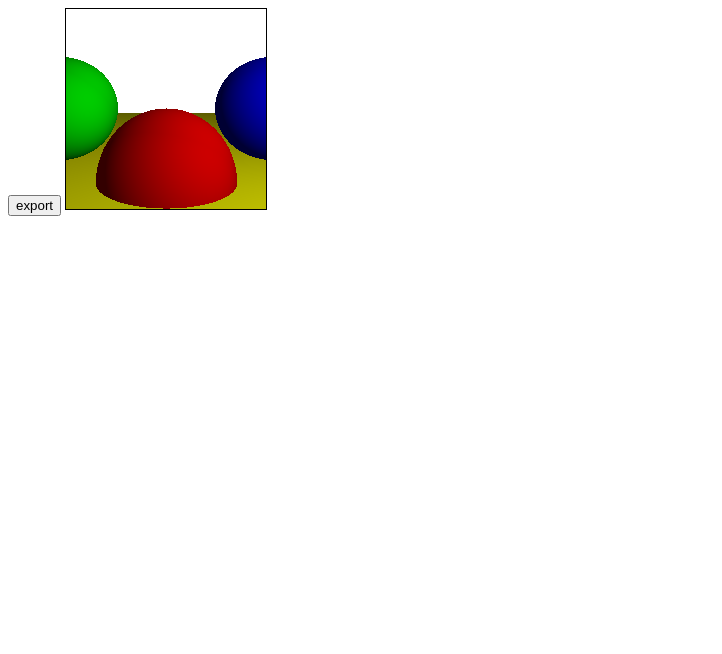
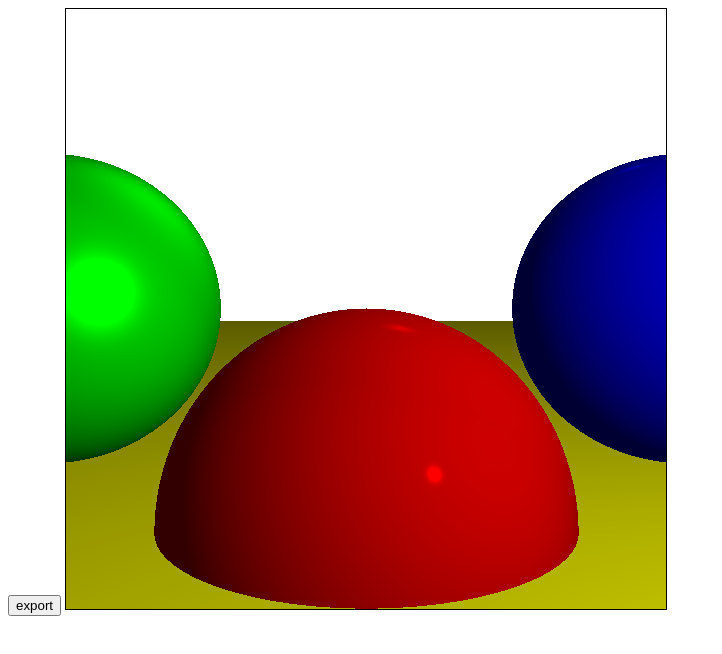
Before and after one commit to ndNovaDev/learn-cg, a plain HTML site: page index.html in a window 1280 px wide. Shown: the whole page, without its empty margins (0-722 px from the left). Drawn offline with Linux system fonts and the light colour scheme.

Commit message:
specular reflection

```diff
--- a/index.html
+++ b/index.html
@@ -13,7 +13,7 @@
   </head>
   <body>
     <button id="export">export</button>
-    <canvas width="200" height="200" id="canvas"></canvas>
+    <canvas width="600" height="600" id="canvas"></canvas>
   </body>
   <script>
     const exportBtn = document.getElementById('export');
--- a/index.js
+++ b/index.js
@@ -22,21 +22,25 @@ const spheres = [
     center: [0, -1, 3],
     radius: 1,
     color: [255, 0, 0],
+    specular: 500,
   },
   {
     center: [2, 0, 4],
     radius: 1,
     color: [0, 0, 255],
+    specular: 500,
   },
   {
     center: [-2, 0, 4],
     radius: 1,
     color: [0, 255, 0],
+    specular: 10,
   },
   {
     center: [0, -5001, 0],
     radius: 5000,
     color: [255, 255, 0],
+    specular: 1000,
   },
 ];
 const backgroundColor = [255, 255, 255];
@@ -84,7 +88,7 @@ function normalize(v) {
   return [v[0] / l, v[1] / l, v[2] / l];
 }
 
-function computeLighting(P, N) {
+function computeLighting(P, N, V, s) {
   let i = 0;
   for (const light of lights) {
     if (light.type === 'ambient') {
@@ -103,6 +107,20 @@ function computeLighting(P, N) {
       const nDotL = N[0] * L[0] + N[1] * L[1] + N[2] * L[2];
       if (nDotL > 0) {
         i += (light.intensity * nDotL) / (length(N) * length(L));
+      }
+
+      if (s !== -1) {
+        const nDotL = N[0] * L[0] + N[1] * L[1] + N[2] * L[2];
+        const NDotL2 = 2 * nDotL;
+        const R = [
+          NDotL2 * N[0] - L[0],
+          NDotL2 * N[1] - L[1],
+          NDotL2 * N[2] - L[2],
+        ];
+        const rDotV = R[0] * V[0] + R[1] * V[1] + R[2] * V[2];
+        if (rDotV > 0) {
+          i += light.intensity * Math.pow(rDotV / (length(R) * length(V)), s);
+        }
       }
     }
   }
@@ -138,7 +156,12 @@ function traceRay(O, D, tMin, tMax) {
     P[2] - closestSphere.center[2],
   ]);
 
-  const light = computeLighting(P, N);
+  const light = computeLighting(
+    P,
+    N,
+    [D[0] * -1, D[1] * -1, D[2] * -1],
+    closestSphere.specular
+  );
   const color = closestSphere.color;
   return [color[0] * light, color[1] * light, color[2] * light];
 }
```
